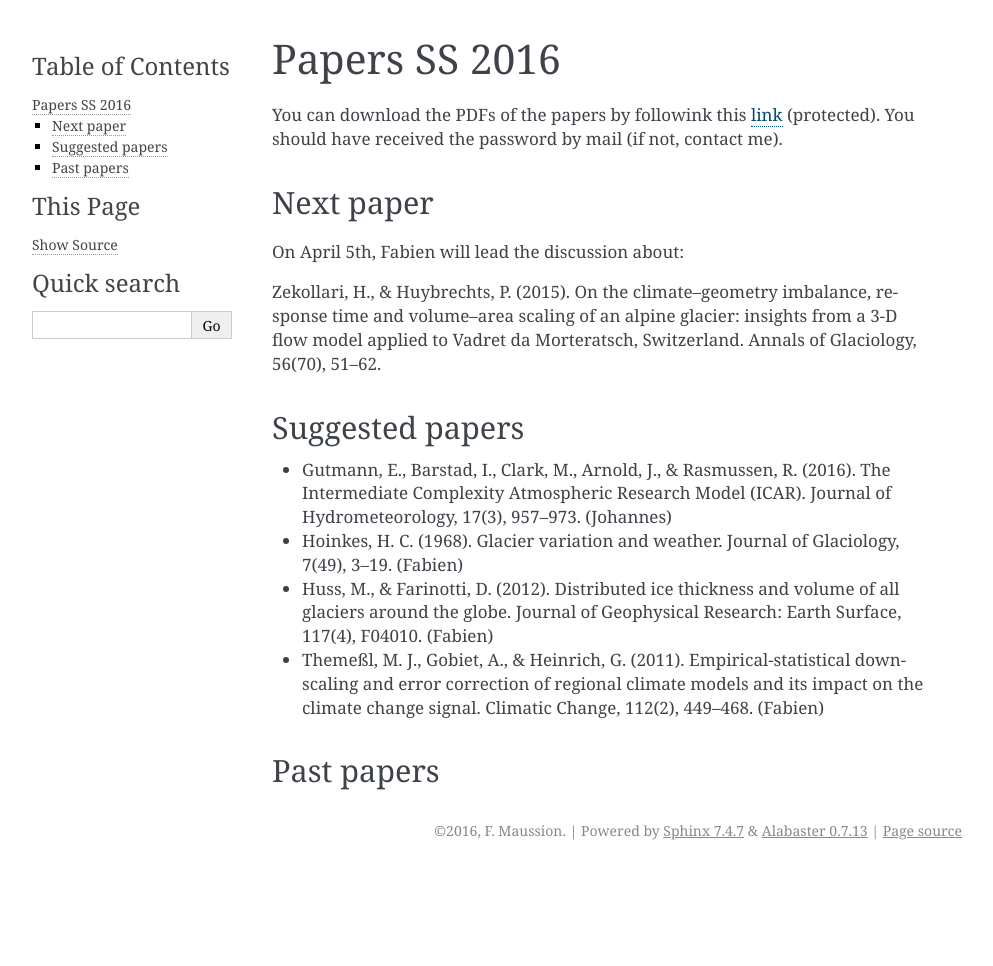
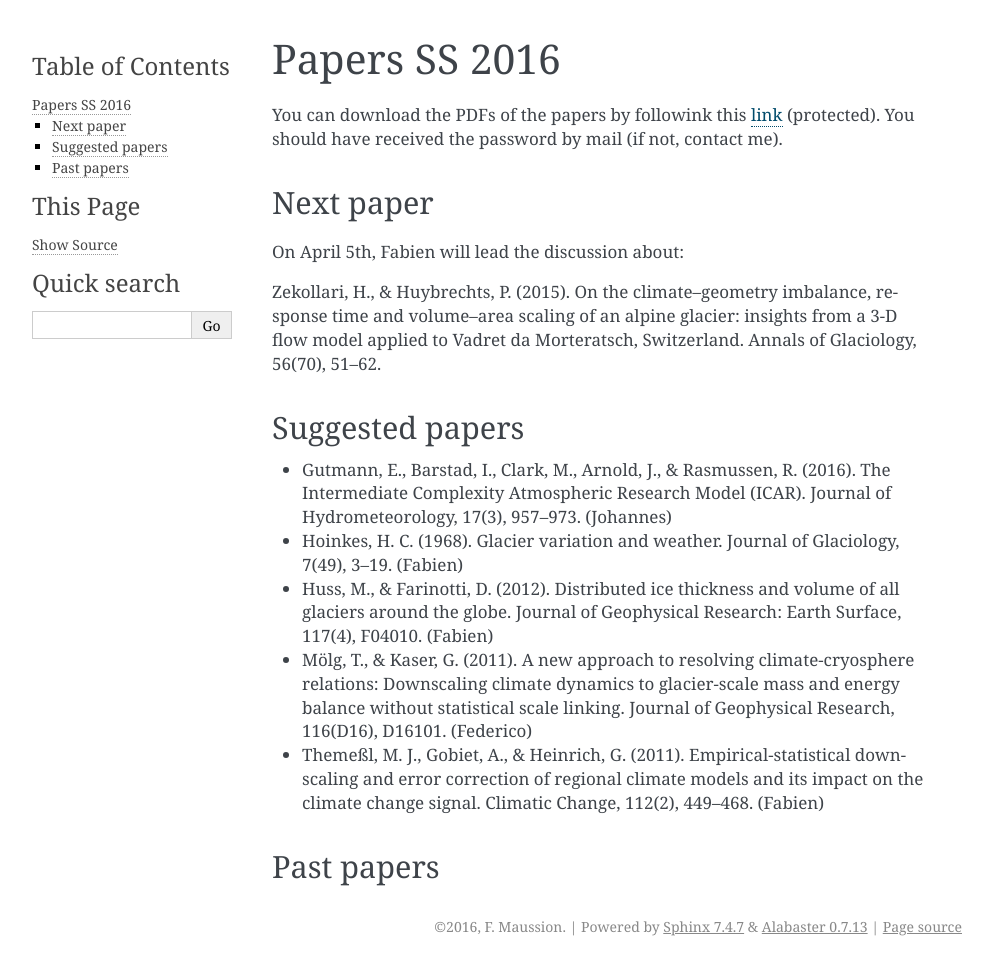
Before and after one commit to fmaussion/acinn_litsem, a Sphinx documentation site: the page built from docs/ss_2016.rst, in a window 1280 px wide. Shown: the whole page, without its empty margins (148-1141 px from the left). Built offline with Sphinx 7.4.7, drawn with Linux system fonts in a browser that asks for light colours; before the commit the page ends 900 px from its top, so only the background shows below that.

Commit message:
new paper

```diff
--- a/docs/ss_2016.rst
+++ b/docs/ss_2016.rst
@@ -33,10 +33,16 @@ Suggested papers
   all glaciers around the globe. Journal of Geophysical Research: Earth
   Surface, 117(4), F04010. (Fabien)
 
+- Mölg, T., & Kaser, G. (2011). A new approach to resolving
+  climate-cryosphere relations: Downscaling climate dynamics to glacier-scale
+  mass and energy balance without statistical scale linking. Journal of
+  Geophysical Research, 116(D16), D16101. (Federico)
+
 - Themeßl, M. J., Gobiet, A., & Heinrich, G. (2011). Empirical-statistical
   downscaling and error correction of regional climate models and its impact
   on the climate change signal. Climatic Change, 112(2), 449–468. (Fabien)
 
 
+
 Past papers
 -----------
```
